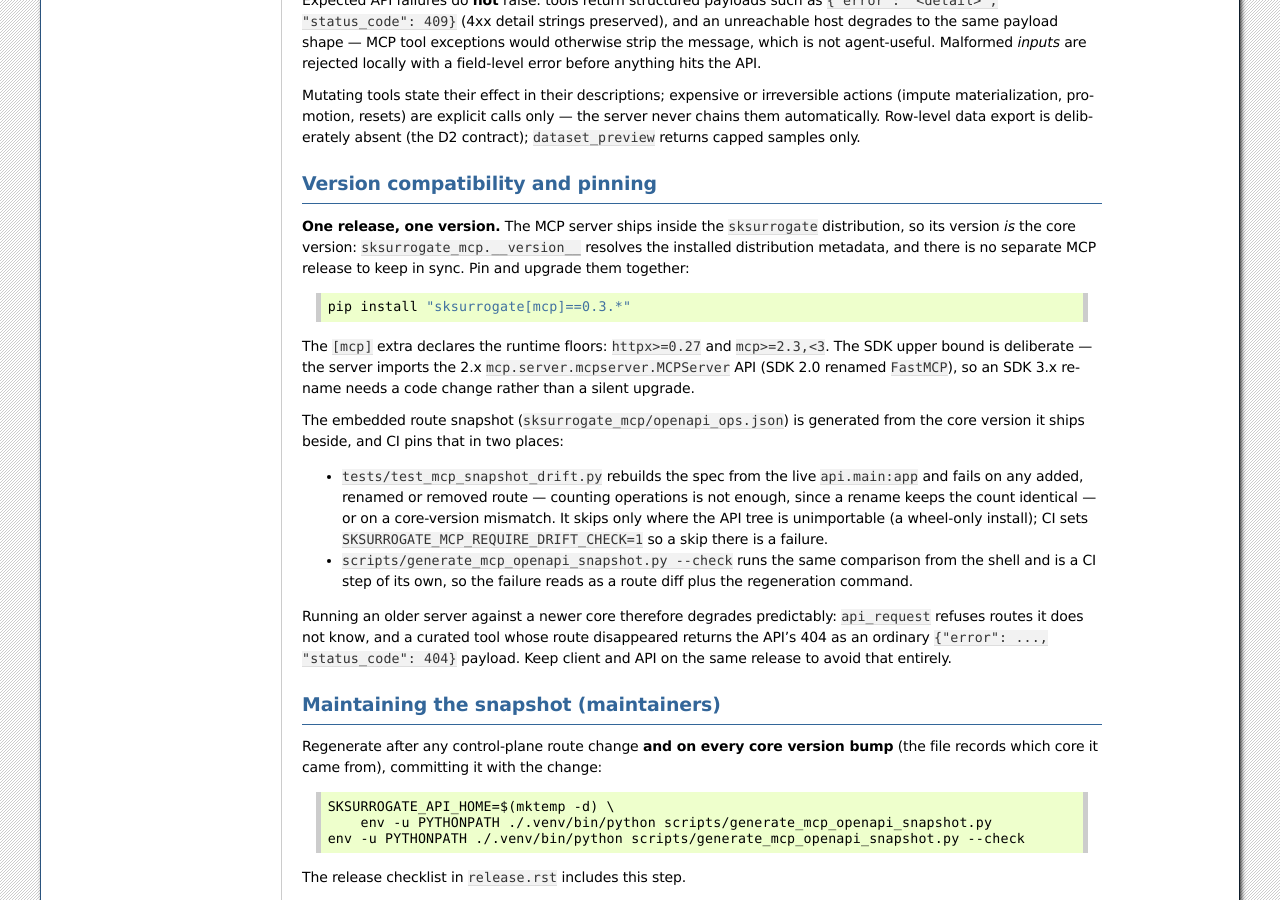
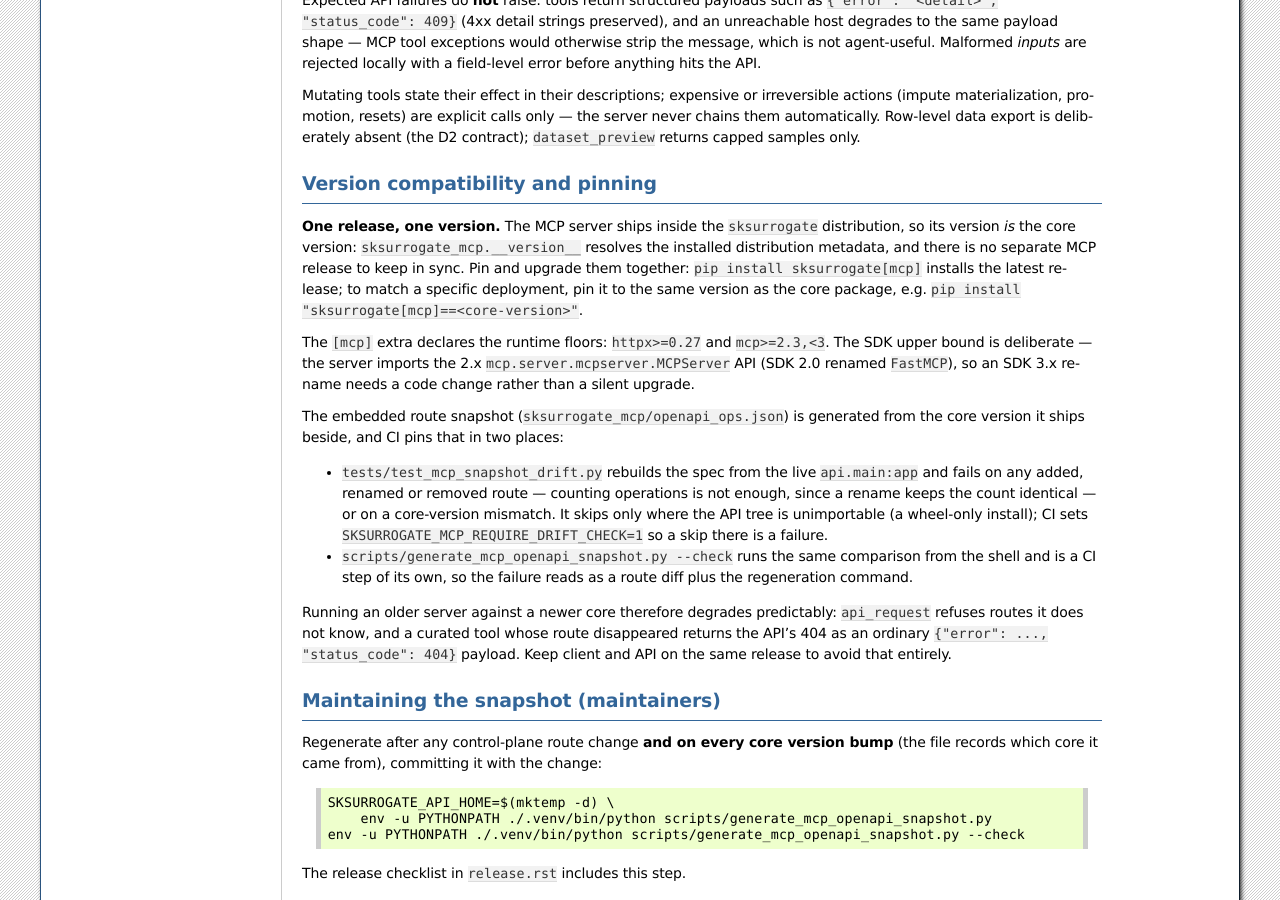
Before and after one commit to mghasemi/sksurrogate, a Sphinx documentation site: the page built from docs/mcp-server.rst, in a window 1280 px wide and 900 px high, scrolled down 3386 px. Built offline with Sphinx 7.4.7, drawn with Linux system fonts in a browser that asks for light colours.

Commit message:
docs(mcp): use evergreen version-pinning wording in mcp-server.rst
The '==0.3.*' pin example was stale (core is at 0.8.1) and structurally
goes stale every release, contradicting the section's own 'pin to the
core version' premise. Rephrase to pin the same version as the core
package with a <core-version> placeholder.

```diff
--- a/docs/mcp-server.rst
+++ b/docs/mcp-server.rst
@@ -232,9 +232,9 @@ Version compatibility and pinning
 **One release, one version.** The MCP server ships inside the ``sksurrogate``
 distribution, so its version *is* the core version:
 ``sksurrogate_mcp.__version__`` resolves the installed distribution metadata, and there is
-no separate MCP release to keep in sync. Pin and upgrade them together::
-
-    pip install "sksurrogate[mcp]==0.3.*"
+no separate MCP release to keep in sync. Pin and upgrade them together: ``pip install
+sksurrogate[mcp]`` installs the latest release; to match a specific deployment, pin it to
+the same version as the core package, e.g. ``pip install "sksurrogate[mcp]==<core-version>"``.
 
 The ``[mcp]`` extra declares the runtime floors: ``httpx>=0.27`` and ``mcp>=2.3,<3``. The
 SDK upper bound is deliberate — the server imports the 2.x
```
